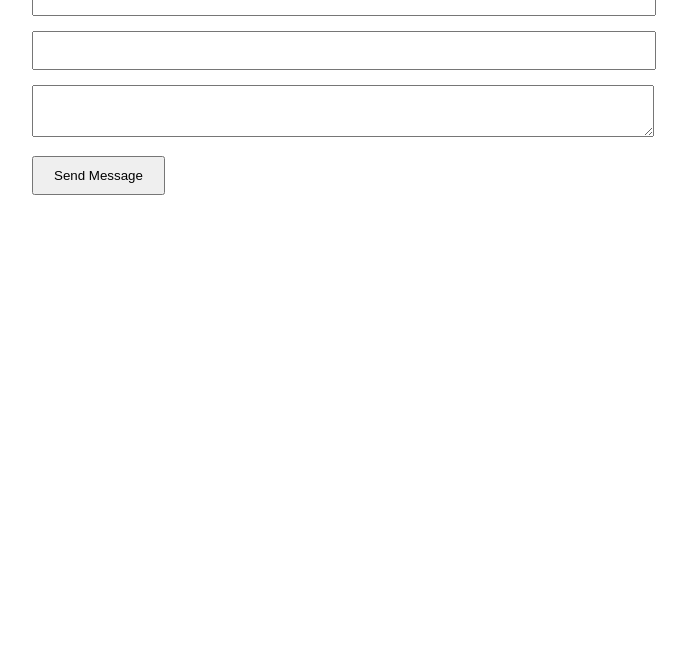
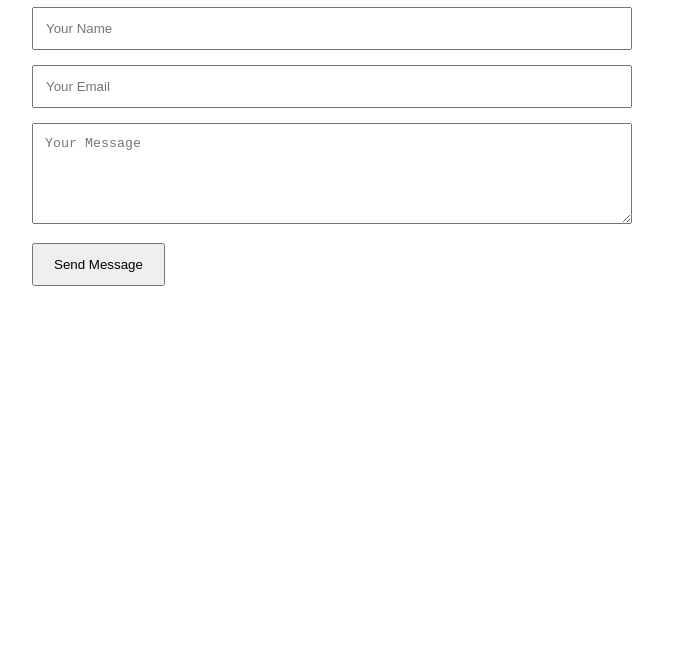
Before and after one commit to AmaraDenniseTuray/contact-form-to-sheets, a plain HTML site: page index.html in a window 1280 px wide. Shown: the part 143-800 px from the top of the page, without its empty margins (308-995 px from the left). Drawn offline with Linux system fonts and the light colour scheme.

Commit message:
Update index.html

```diff
--- a/index.html
+++ b/index.html
@@ -1,28 +1,34 @@
 <!DOCTYPE html>
 <html>
 <head>
+  <base target="_top">
+  <meta charset="UTF-8">
   <title>Contact Form</title>
+
   <style>
-    body{
-      font-family: Arial;
-      max-width:600px;
-      margin:auto;
-      padding:40px;
+    body {
+      font-family: Arial, sans-serif;
+      max-width: 600px;
+      margin: 50px auto;
+      padding: 20px;
     }
 
-    input, textarea{
-      width:100%;
-      padding:10px;
-      margin-bottom:15px;
+    input,
+    textarea {
+      width: 100%;
+      padding: 12px;
+      margin-bottom: 15px;
+      box-sizing: border-box;
     }
 
-    button{
-      padding:10px 20px;
+    button {
+      padding: 12px 20px;
+      cursor: pointer;
     }
 
-    #result{
-      margin-top:20px;
-      color:green;
+    #result {
+      margin-top: 20px;
+      color: green;
     }
   </style>
 </head>
@@ -31,9 +37,25 @@
   <h1>Contact Us</h1>
 
   <form id="contactForm">
-  <input type="text" name="name" required>
-  <input type="email" name="email" required>
-  <textarea name="message"></textarea>
+    <input
+      type="text"
+      name="name"
+      placeholder="Your Name"
+      required
+    >
+
+    <input
+      type="email"
+      name="email"
+      placeholder="Your Email"
+      required
+    >
+
+    <textarea
+      name="message"
+      placeholder="Your Message"
+      rows="5"
+    ></textarea>
 
     <button type="submit">
       Send Message
@@ -42,33 +64,31 @@
 
   <p id="result"></p>
 
+  <script>
+    const form = document.getElementById('contactForm');
+    const result = document.getElementById('result');
 
-
-<script>
-const scriptURL =
-'https://script.google.com/macros/library/d/1UTUEb4ll-7SrWGfS41qRhp6CIw-Vaqdb_haqk5dKcHSnS6uPcdT7Mo4-/1';
-
-const form =
-document.getElementById('contactForm');
-
-form.addEventListener('submit', e => {
+    form.addEventListener('submit', function (e) {
       e.preventDefault();
 
-  fetch(scriptURL, {
+      result.innerHTML = 'Sending...';
+
+      fetch(window.location.href, {
         method: 'POST',
         body: new FormData(form)
       })
-  .then(response => {
-    document.getElementById('result').innerHTML =
+      .then(() => {
+        result.innerHTML =
           'Message sent successfully!';
         form.reset();
       })
-  .catch(error => {
-    console.error(error);
-    document.getElementById('result').innerHTML =
+      .catch(err => {
+        result.innerHTML =
           'Error sending message.';
+        console.error(err);
       });
     });
-<script>
+  </script>
+
 </body>
 </html>
```
Lines whose indentation alone changed are shown as unchanged.
